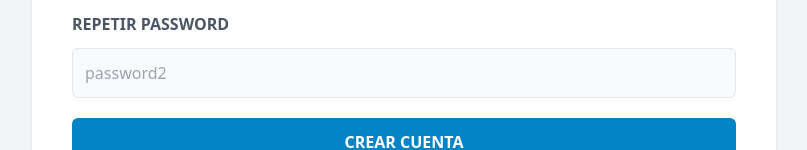
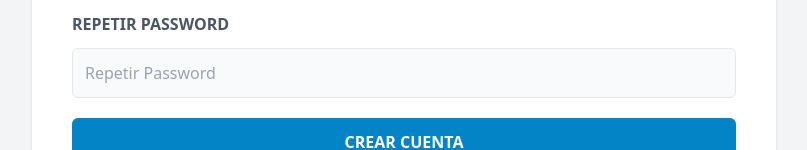
Before and after one commit to larturi/react-uptasks-mern, a React (Vite) app: page /register in a window 1280 px wide. Shown: the part 486-636 px from the top of the page, without its empty margins (236-1043 px from the left). Built offline with nearby package versions, Linux system fonts and the light colour scheme.

Commit message:
Validaciones

```diff
--- /dev/null
+++ b/src/components/Alert.jsx
@@ -0,0 +1,9 @@
+import React from 'react';
+
+const Alert = ({alert}) => {
+  return (
+    <div className={`${alert.error ? 'from-red-400 to-red-600' : 'from-sky-400 to-sky-600'} bg-gradient-to-br text-center p-3 rounded uppercase text-white font-bold text-sm my-10`}>{alert.msg}</div>
+  )
+}
+
+export default Alert;
--- a/src/pages/Register.jsx
+++ b/src/pages/Register.jsx
@@ -1,14 +1,63 @@
-import React from 'react';
+import React, { useState } from 'react';
 import { Link } from 'react-router-dom';
+import Alert from '../components/Alert';
 
 const Register = () => {
+
+  const [nombre, setNombre] = useState('');
+  const [email, setEmail] = useState('');
+  const [password, setPassword] = useState('');
+  const [password2, setPassword2] = useState('');
+  const [alerta, setAlerta] = useState({});
+
+  const handleSubmit = (e) => {
+    e.preventDefault();
+
+    if([nombre, email, password, password2].includes('')) {
+      setAlerta({
+        error: true,
+        msg: 'Todos los campos son obligatorios'
+      });
+      return;
+    }
+
+    if(password.length < 6) {
+      setAlerta({
+        error: true,
+        msg: 'El password debe tener al menos 6 caracteres'
+      });
+      return;
+    }
+
+    if(password !== password2) {
+      setAlerta({
+        error: true,
+        msg: 'Los password no coinciden'
+      });
+      return;
+    }
+
+    setAlerta({});
+  }
+
+  const { msg } = alerta;
+
   return (
     <>
       <h1 className='text-sky-600 font-black text-2xl mb-6 uppercase text-center'>
        Crea tu cuenta y administra tus <span className='text-slate-700'>proyectos</span>
       </h1>
 
-      <form className='my-2 bg-white shadow rounded-lg p-10'>
+      {
+        msg && (
+          <Alert alert={alerta} />
+        )
+      }
+
+      <form
+        className='my-2 bg-white shadow rounded-lg p-10'
+        onSubmit={handleSubmit}
+      >
         <div className='my-2'>
           <label
             className='uppercase text-gray-600 block font-bold'
@@ -19,6 +68,8 @@ const Register = () => {
             id='nombre'
             placeholder='Nombre'
             className='w-full mt-3 p-3 border rounded-md bg-gray-50'
+            value={nombre}
+            onChange={(e) => setNombre(e.target.value)}
           />
         </div>
 
@@ -32,6 +83,8 @@ const Register = () => {
             id='email'
             placeholder='Email'
             className='w-full mt-3 p-3 border rounded-md bg-gray-50'
+            value={email}
+            onChange={(e) => setEmail(e.target.value)}
           />
         </div>
 
@@ -45,6 +98,8 @@ const Register = () => {
             id='password'
             placeholder='Password'
             className='w-full mt-3 p-3 border rounded-md bg-gray-50'
+            value={password}
+            onChange={(e) => setPassword(e.target.value)}
           />
         </div>
 
@@ -56,8 +111,10 @@ const Register = () => {
           <input
             type="password"
             id='password2'
-            placeholder='password2'
+            placeholder='Repetir Password'
             className='w-full mt-3 p-3 border rounded-md bg-gray-50'
+            value={password2}
+            onChange={(e) => setPassword2(e.target.value)}
           />
         </div>
 
```
